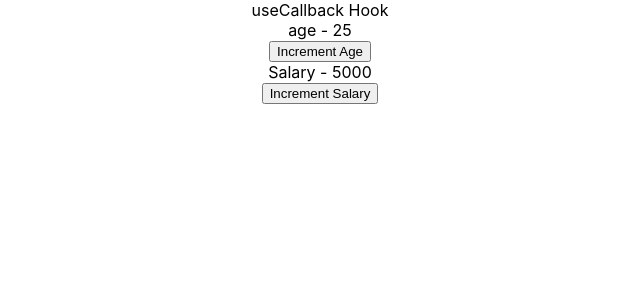
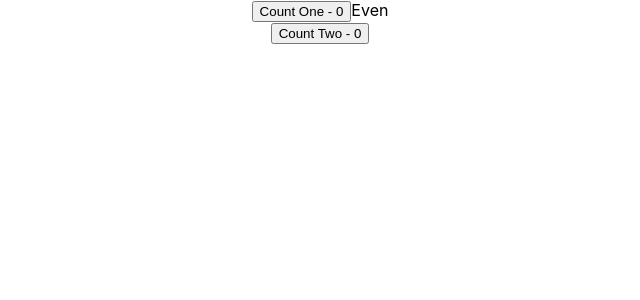
Before and after one commit to Mersock/react-hook-pactice, a React (Create React App) app: page / in a window 1280 px wide. Shown: the top 300 px of the page, without its empty margins (320-960 px from the left). Built offline with nearby package versions, Linux system fonts and the light colour scheme.

Commit message:
use Memo

```diff
--- a/src/App.js
+++ b/src/App.js
@@ -25,6 +25,7 @@
 // import ComponentC from './components/useReducerWithuseContext/ComponentC'
 // import DataFetchingOne from './components/useEffect/DataFetchingOne';
 // import DataFetchingTwo from './components/useReducer/DataFetchingTwo';
+import Counter from './components/useMemo/Counter';
 
 export const CountContext = React.createContext()
 
@@ -88,7 +89,9 @@
       {/* <DataFetchingOne/> */}
       {/* <DataFetchingTwo/> */}
 
-      <ParentComponent/>
+      {/* <ParentComponent/> */}
+
+      <Counter />
     </div>
   );
 }
--- /dev/null
+++ b/src/components/useMemo/Counter.js
@@ -0,0 +1,39 @@
+import React, { useState,useMemo } from 'react'
+
+function Counter() {
+    const [counterone, setCounterone] = useState(0)
+    const [countertwo, setCountertwo] = useState(0)
+
+    const incrementOne = () => {
+        setCounterone(counterone + 1)
+    }
+
+    const incrementTwo = () => {
+        setCountertwo(countertwo + 1)
+    }
+
+    const isEven = useMemo(() => {
+        let i = 0
+        while (i < 200000) i++
+        console.log(i)
+        return counterone % 2 === 0
+    }, counterone)
+
+    // const isEven = () => {
+    //     let i = 0
+    //     while (i < 200000) i++
+    //     console.log(i)
+    //     return counterone % 2 === 0
+    // }
+
+    return (
+        <div>
+            <button onClick={incrementOne}>Count One - {counterone}</button>
+            <span>{isEven ? 'Even' : 'Odd'}</span>
+            <br />
+            <button onClick={incrementTwo}>Count Two - {countertwo}</button>
+        </div>
+    )
+}
+
+export default Counter
```
